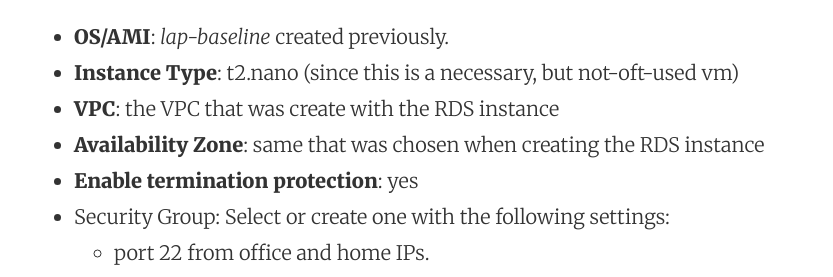
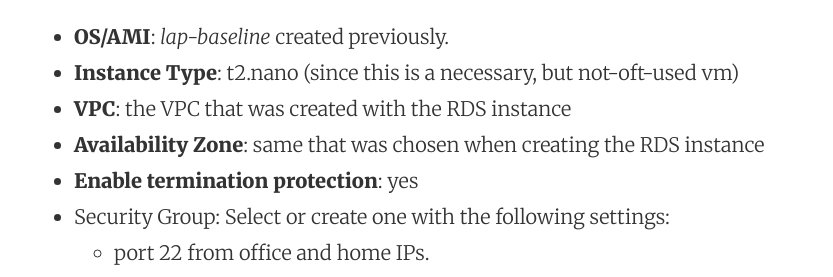
Before and after one commit to mattymaloney/mattymaloney.github.io, a Jekyll site: the page built from _posts/2016-04-12-phpmyadmin-aws-vpc-ec2-linux-rds-mariadb.md, in a window 1280 px wide and 900 px high, scrolled down 904 px. Shown: the part 164-441 px from the top of the window, without its empty margins (222-1055 px from the left). Built offline with Jekyll 4.4.1, drawn with Linux system fonts in a browser that asks for light colours.

Commit message:
Updated 2016-04-12-phpmyadmin-aws-vpc-ec2-linux-rds-mariadb.md

```diff
--- a/_posts/2016-04-12-phpmyadmin-aws-vpc-ec2-linux-rds-mariadb.md
+++ b/_posts/2016-04-12-phpmyadmin-aws-vpc-ec2-linux-rds-mariadb.md
@@ -11,7 +11,7 @@ Choosing:
 
 - **OS/AMI**: _lap-baseline_ created previously.
 - **Instance Type**: t2.nano (since this is a necessary, but not-oft-used vm)
-- **VPC**: the VPC that was create with the RDS instance
+- **VPC**: the VPC that was created with the RDS instance
 - **Availability Zone**: same that was chosen when creating the RDS instance
 - **Enable termination protection**: yes
 - Security Group: Select or create one with the following settings:
```
